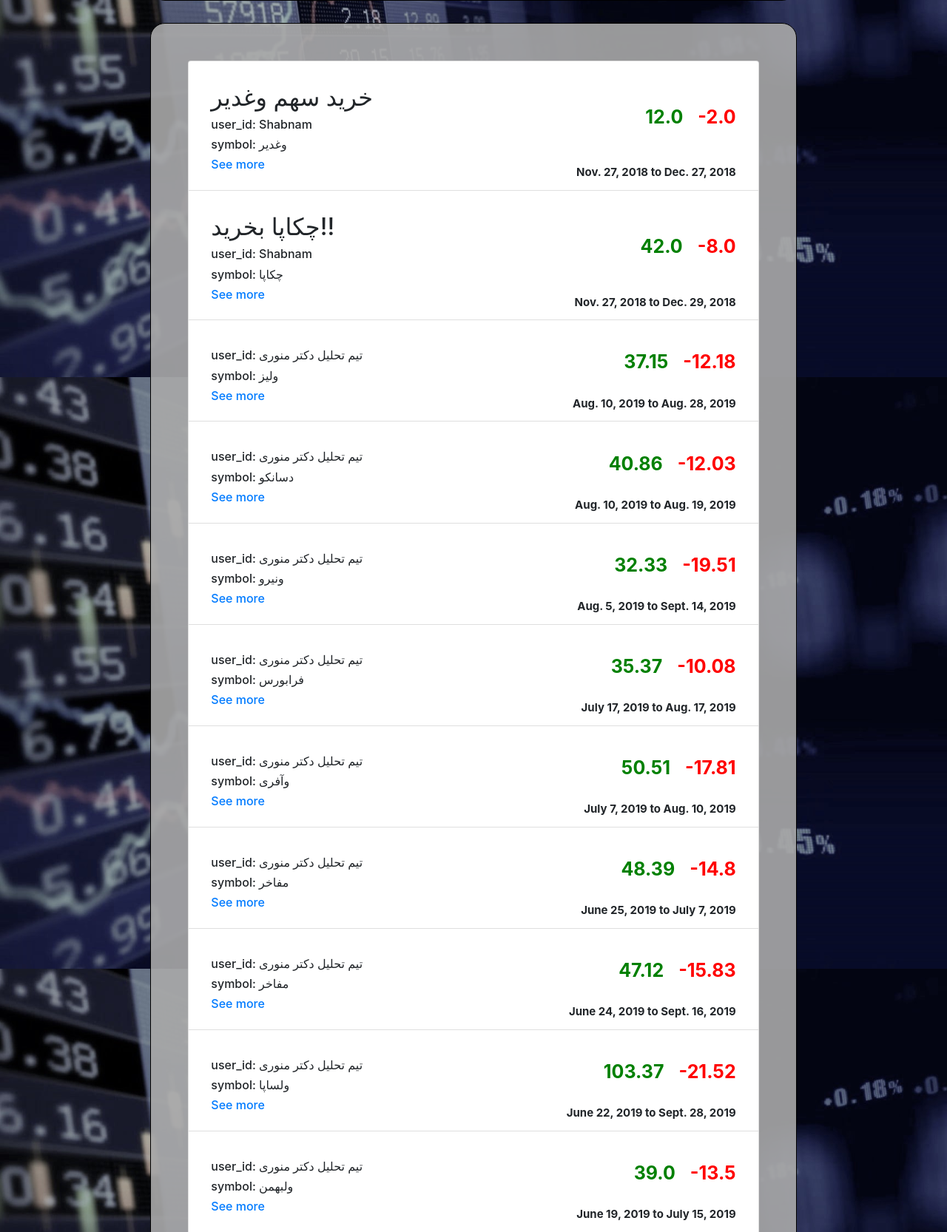
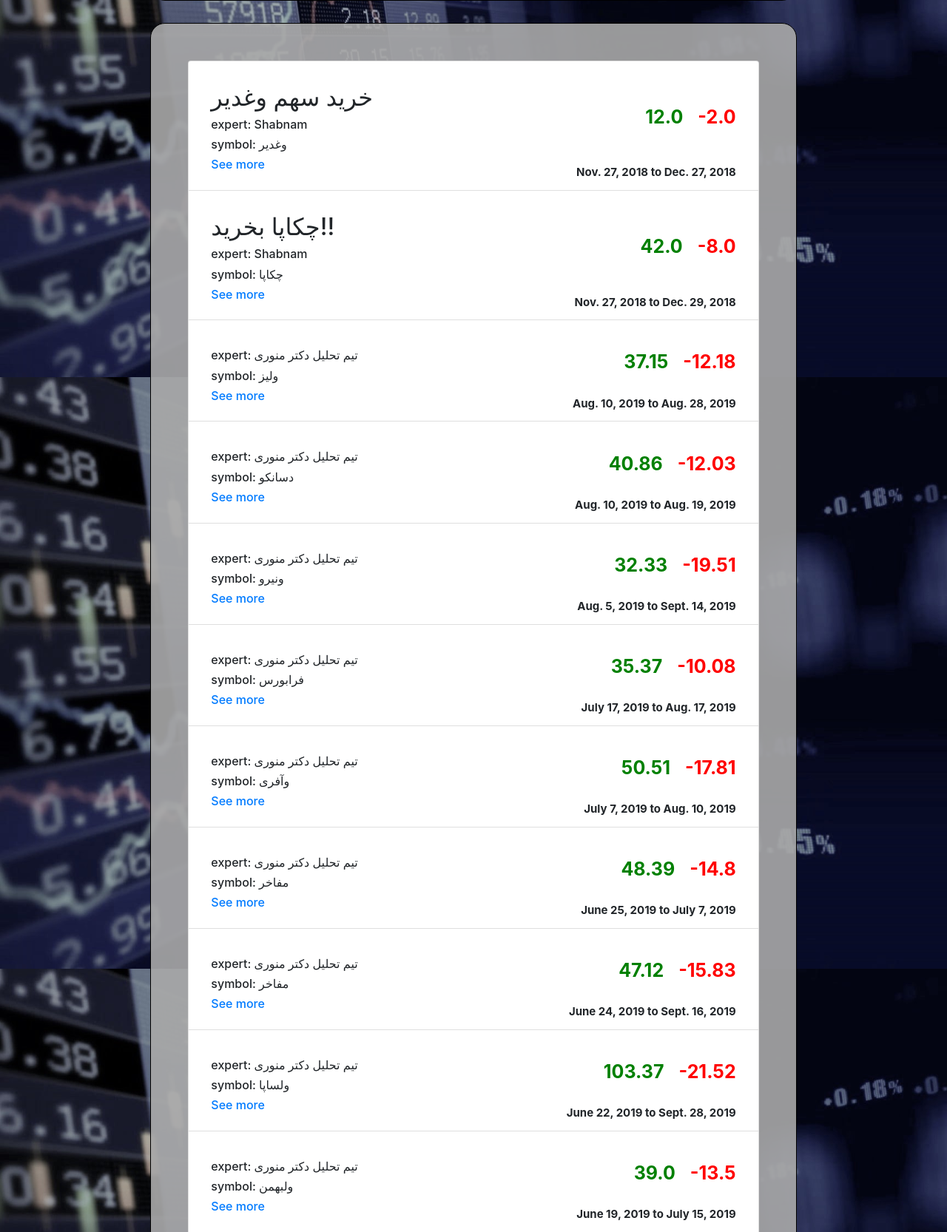
Before and after one commit to ShabnamRad/FoxSignalManagementAssistant, a Django app: page /signal/search in a window 1280 px wide. Shown: the part 290-1956 px from the top of the page at 74% size. Run offline with Django 3.2, Linux system fonts and the light colour scheme; data comes from the database, SQL or seed files in the repository; both versions use the stored data as it was after the commit; some libraries are stand-ins or nearby versions.

Commit message:
bugs fixed

```diff
--- a/advertisement/forms.py
+++ b/advertisement/forms.py
@@ -20,14 +20,12 @@ class AddSignalForm(ModelForm):
     def __init__(self, *args, **kwargs):
         super(AddSignalForm, self).__init__(*args, **kwargs)
         self.fields['title'].widget.attrs['placeholder'] = 'title'
-        self.fields['user_id'].widget.attrs['placeholder'] = 'user_id'
         self.fields['profit'].widget.attrs['placeholder'] = 'profit'
         self.fields['start_date'].widget.attrs['placeholder'] = 'start_date'
         self.fields['close_date'].widget.attrs['placeholder'] = 'close_date'
         self.fields['expected_return'].widget.attrs['placeholder'] = 'expected_return'
         self.fields['expected_risk'].widget.attrs['placeholder'] = 'expected_risk'
         self.fields['title'].widget.attrs['class'] = 'form-control '
-        self.fields['user_id'].widget.attrs['class'] = 'form-control '
         self.fields['profit'].widget.attrs['class'] = 'form-control '
         self.fields['start_date'].widget.attrs['class'] = 'form-control '
         self.fields['close_date'].widget.attrs['class'] = 'form-control '
--- a/advertisement/models.py
+++ b/advertisement/models.py
@@ -43,7 +43,7 @@ class Signaler(models.Model):
     user = models.OneToOneField(User, on_delete=models.CASCADE, null=True)
 
     def __str__(self):
-        return self.first_name + ' ' + self.last_name
+        return self.first_name  # + ' ' + self.last_name
 
 
 class Symbol(models.Model):
--- a/static/dashboard_style.css
+++ b/static/dashboard_style.css
@@ -4,7 +4,7 @@
     font-style: normal;
     font-weight: normal;
     src: url('http://weloveiconfonts.com/api/fonts/entypo/entypo.eot');
-    src: url('http://weloveiconfonts.com/api/fonts/entypo/entypo.eot?#iefix') format('eot'), url('http://weloveiconfonts.com/api/fonts/entypo/entypo.woff') format('woff'), url('http://weloveiconfonts.com/api/fonts/entypo/entypo.ttf') format('truetype'), url('http://weloveiconfonts.com/api/fonts/entypo/entypo.svg#entypo') format('svg');
+    src: url('http://weloveiconfonts.com/api/fonts/entypo/entypo.eot?#iefix') format('eot'), url('https://weloveiconfonts.com/api/fonts/entypo/entypo.woff') format('woff'), url('https://weloveiconfonts.com/api/fonts/entypo/entypo.ttf') format('truetype'), url('http://weloveiconfonts.com/api/fonts/entypo/entypo.svg#entypo') format('svg');
 }
 
 @font-face {
--- a/templates/search.html
+++ b/templates/search.html
@@ -43,7 +43,7 @@
                         <div style="float: left; flex-grow: 1" class="search-res">
 {#                            <img style="width: 80px; height: 80px" alt="ad-image" src='/media/{{ ad.profile_image }}'/>#}
                             <h2>{{ ad.title }}</h2>
-                            <h6>user_id: {{ ad.user_id }}</h6>
+                            <h6>expert: {{ ad.user_id }}</h6>
                             <h6>symbol: {{ ad.symbol }}</h6>
                             <h6><a href={% url 'advertisement_detail' ad.id %}>See more</a></h6>
                         </div>
```
Also changed, not shown: 0001_initial.py (renamed from advertisement/migrations/0001_initial.py), db.sqlite3.
